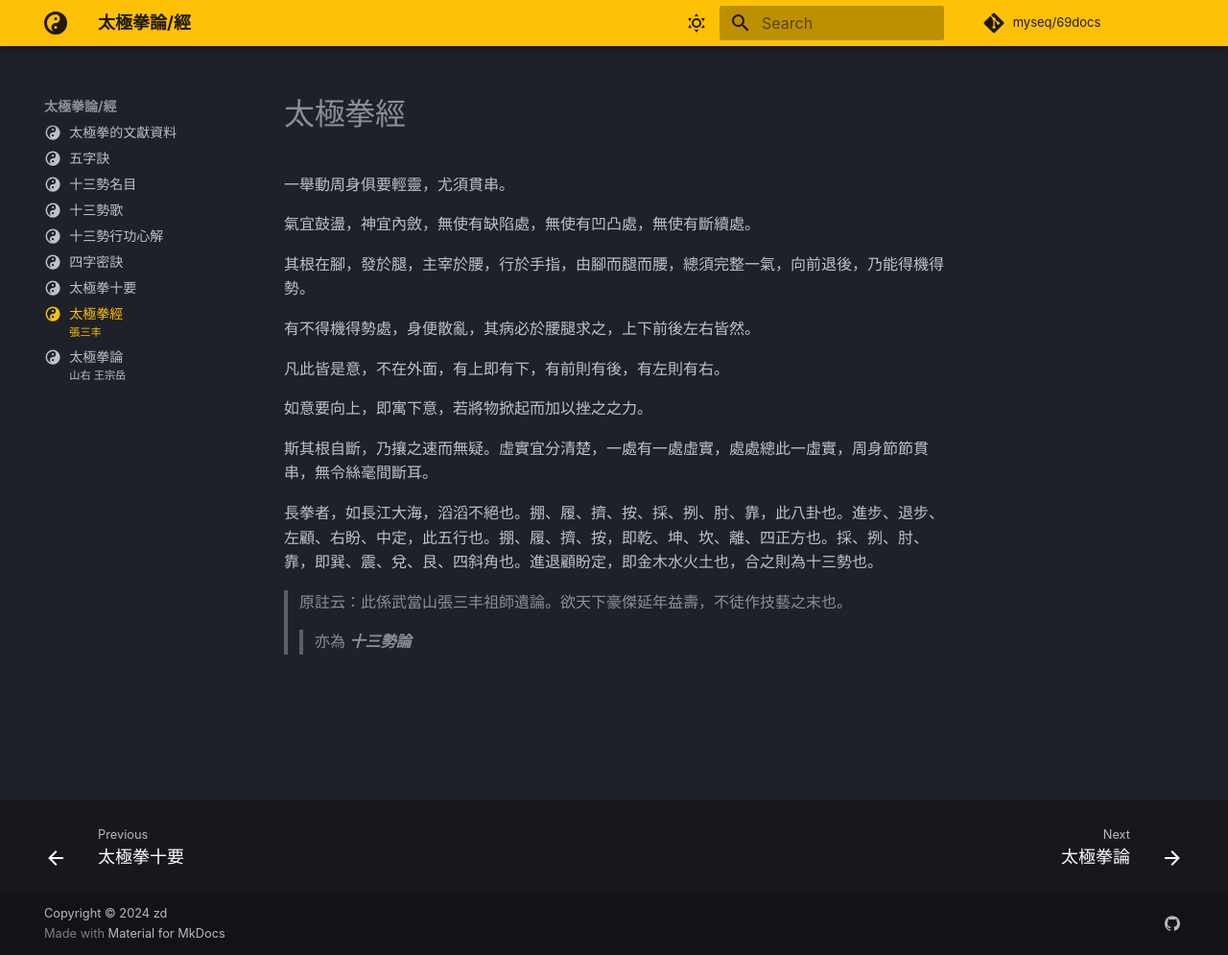
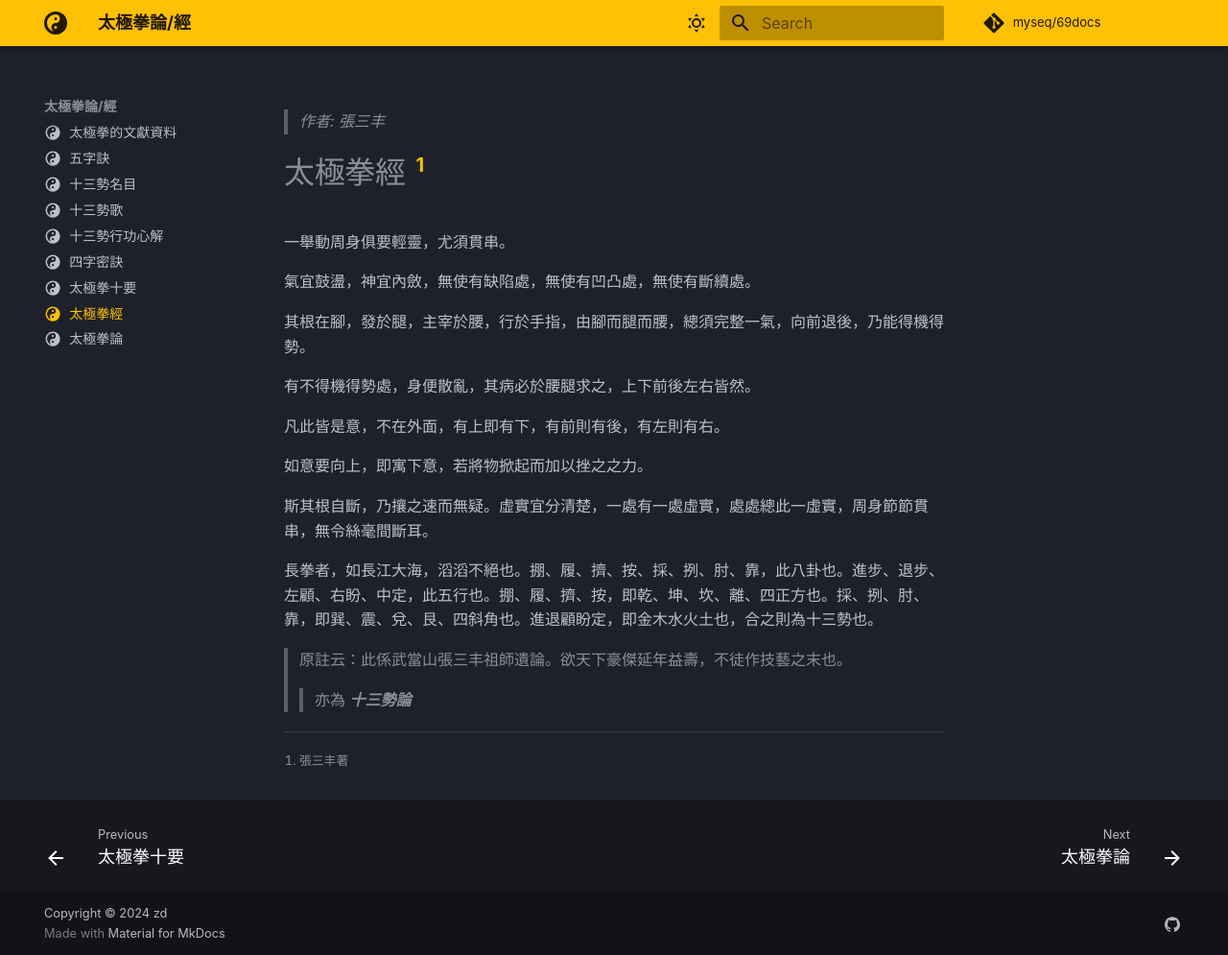
Before and after one commit to myseq/69docs, an MkDocs documentation site: the page built from docs/太極拳經.md, in a window 1280 px wide and 995 px high. Shown: the whole window at 96% size. Built offline with MkDocs 1.6.1 and Material for MkDocs 9.7.7, drawn with Linux system fonts in a browser that asks for light colours; some web fonts are replaced; comment, search, counter and statistics services are not loaded.

Commit message:
update content author

```diff
--- a/docs/太極拳經.md
+++ b/docs/太極拳經.md
@@ -1,10 +1,12 @@
 ---
 icon: material/yin-yang
 title: 太極拳經
-subtitle: 張三丰
+author: 張三丰
 ---
 
-# 太極拳經
+> *作者: 張三丰*
+
+# 太極拳經 [^1]
 
 一舉動周身俱要輕靈，尤須貫串。
 
@@ -25,3 +27,6 @@ subtitle: 張三丰
 > 原註云：此係武當山張三丰祖師遺論。欲天下豪傑延年益壽，不徒作技藝之末也。
 
 >> 亦為 ***十三勢論***
+
+
+[^1]: 張三丰著
--- a/docs/太極拳論.md
+++ b/docs/太極拳論.md
@@ -1,10 +1,12 @@
 ---
 icon: material/yin-yang
 title: 太極拳論
-subtitle: 山右 王宗岳
+author: 山右 王宗岳
 ---
 
-# 太極拳論
+> *作者: 山右 王宗岳*
+
+# 太極拳論 [^1]
 
 太極者，無極而生。動靜之機，陰陽之母也。
 
@@ -31,3 +33,6 @@ subtitle: 山右 王宗岳
 本是捨己從人，多誤捨近求遠，所謂「差之毫厘，謬之千里」，學者不可不詳辨焉。
 
 > 註云：此論句句切要在心，並無一字陪襯，非有夙慧，不能悟也。先師不肯妄傳，非獨擇人，亦恐枉費工夫耳。
+
+
+[^1]: 王宗岳著
```
